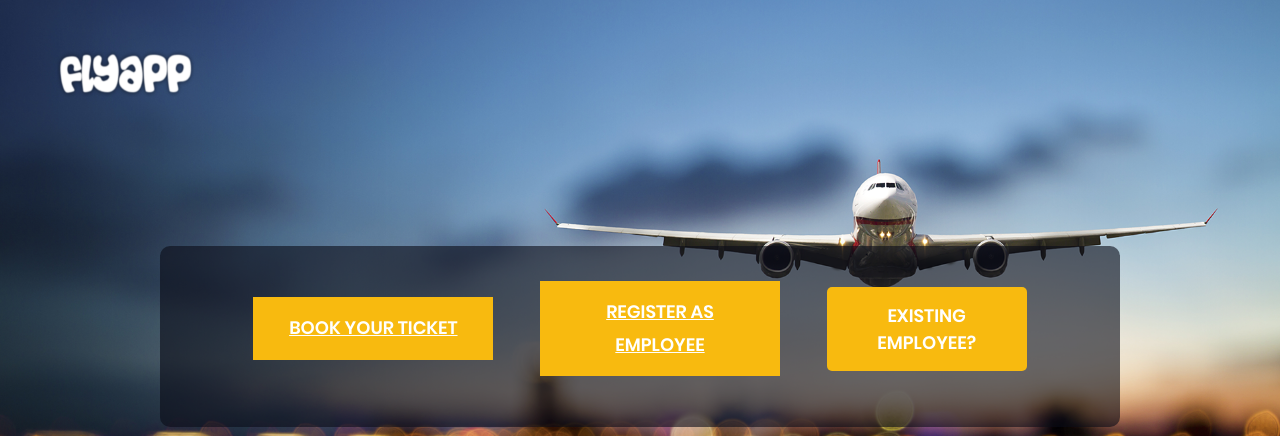
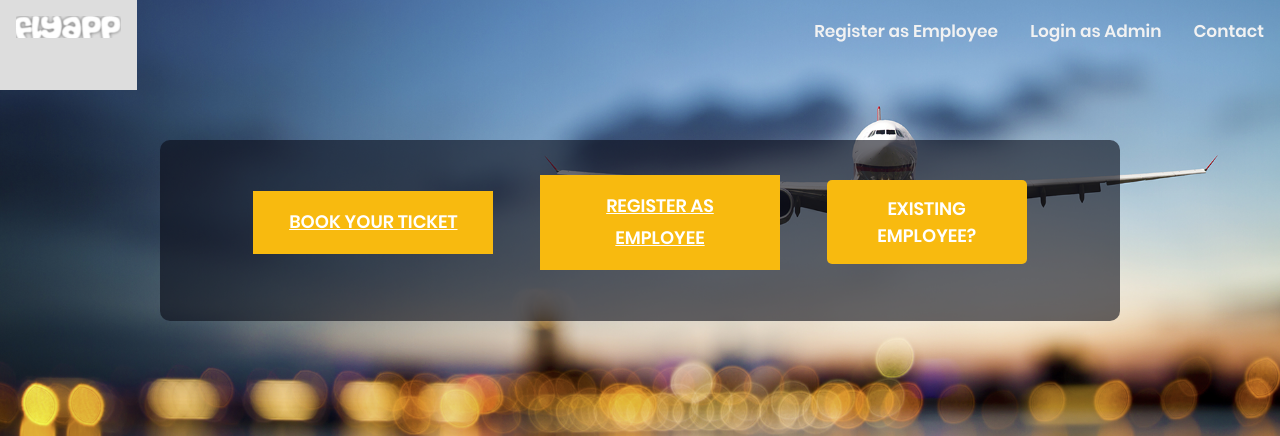
Before and after one commit to kesiajo/Airport-Management-System, a Flask app: page / in a window 1280 px wide. Shown: the top 436 px of the page. Run offline with Flask 2, Linux system fonts and the light colour scheme; some libraries are stand-ins or nearby versions.

Commit message:
Added Navbar

```diff
--- a/app.py
+++ b/app.py
@@ -24,6 +24,7 @@ def bookTicket():
 
 @app.route('/register', methods=['GET', 'POST'])
 def register():
+    msg = ''
     if request.method == "POST":
         details = request.form
         id = details['empid']
@@ -36,8 +37,8 @@ def register():
         cur.execute("INSERT INTO employee VALUES (%s, %s, %s, %s, %s, %s)", (id, firstName, lastName, addr, job, sex))
         mysql.connection.commit()
         cur.close()
-        return 'success'
-    return render_template('employee.html')
+        msg = "Successfully registered as employee"
+    return render_template('employee.html', msg = msg)
 
 if __name__ == '__main__':
     app.run()
--- a/static/css/style.css
+++ b/static/css/style.css
@@ -166,7 +166,8 @@ input[type=radio] {
 
 img {
   max-width: 100%;
-  height: auto; }
+  height: auto;
+}
 
 figure {
   margin: 0; }
@@ -206,6 +207,28 @@ body {
 
 .main {
   position: relative; }
+
+.topnav {
+  overflow: hidden;
+}
+
+.topnav a {
+  float: left;
+  color: #f2f2f2;
+  text-align: center;
+  padding: 16px 16px;
+  text-decoration: none;
+  font-size: 17px;
+}
+
+.topnav a:hover {
+  background-color: #ddd;
+  color: black;
+}
+
+.topnav-right {
+  float: right;
+}
 
 .container {
   width: 960px;
--- a/templates/employee.html
+++ b/templates/employee.html
@@ -61,6 +61,7 @@
                         <input type="submit" id="submit" class="submit" value="Book now" />
                     </div>
                 </div>
+                <h4>{{msg}}</h4>
 
 
             </form>
--- a/templates/index.html
+++ b/templates/index.html
@@ -17,11 +17,18 @@
 
     <div class="main">
 
-        <div class="header">
-            <a href="/">
-            <img src="{{ url_for('static', filename='images/header-text.png') }}" alt="">
-                </a>
+
+        <div class="topnav">
+            <a href="/" style="height: 58px">
+                <img src="{{ url_for('static', filename='images/header-text.png') }}" alt="">
+            </a>
+            <div class="topnav-right">
+                <a href="{{ url_for('register') }}">Register as Employee</a>
+                <a href="#search">Login as Admin</a>
+                <a href="#about">Contact</a>
+            </div>
         </div>
+
         <div class="container" style="margin-top: 50px">
             <form id="booking-form" class="booking-form" method="POST">
                 <div class="form-group">
```
Also changed, not shown: static/images/header-text.png.
